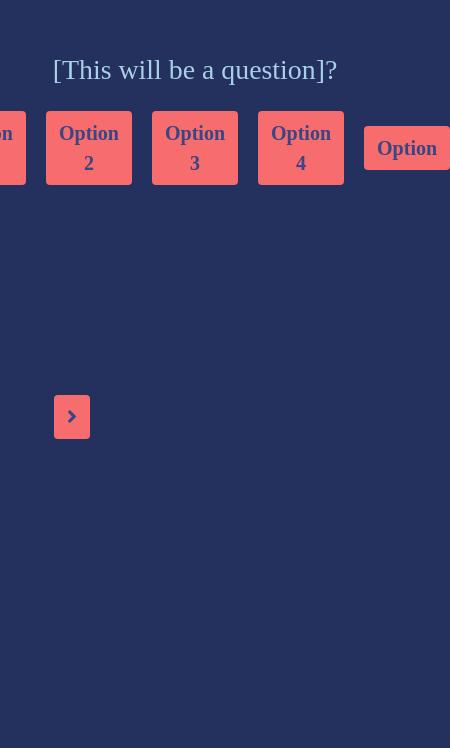
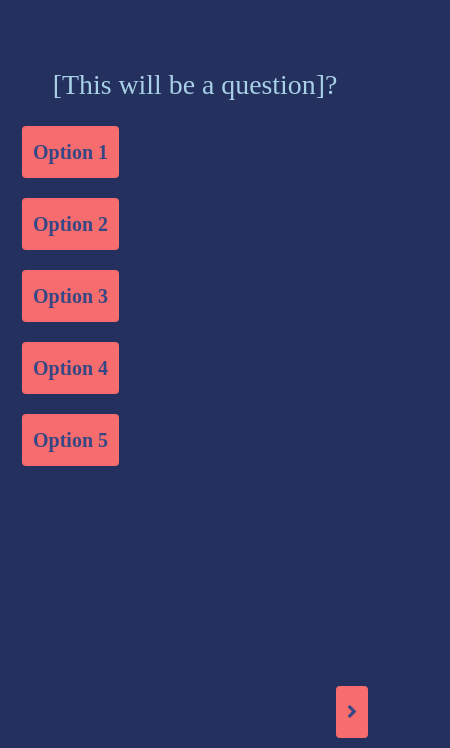
Before and after one commit to MarioReid/project-1, a plain HTML site: page questions-page.html in a window 390 px wide. Shown: the part 247-995 px from the top of the page, 450 px wide, since content can reach past the window. Before the commit the page ends 844 px from the top, so only its background shows below. Drawn offline with nearby package versions, Linux system fonts and the light colour scheme.

Commit message:
Refactored code to be more mobile-friendly, specifically with the buttons

```diff
--- a/assets/css/questions-page.css
+++ b/assets/css/questions-page.css
@@ -2,7 +2,7 @@ body {
 	background-color: #24305e;
 }
 
-.questionContainer {
+#questionContainer {
 	margin-top: 300px;
 }
 
@@ -13,7 +13,7 @@ h1 {
 	margin: 15px;
 }
 
-.buttonsContainer {
+.#buttonsContainer {
 	display: flex;
 	align-items: center;
 	justify-content: center;
@@ -26,6 +26,7 @@ button {
 	background-color: #f76c6c !important;
 	color: #374785 !important;
 	font-size: 20px !important;
+	padding: 10px !important;
 	margin: 10px;
 }
 
@@ -34,8 +35,7 @@ button:hover {
 	color: #f76c6c !important;
 }
 
-.next {
+#nextBtn {
 	float: right;
-	margin-right: 300px;
 	margin-top: 200px;
 }
--- a/questions-page.html
+++ b/questions-page.html
@@ -25,20 +25,39 @@
     <title>visualize</title>
   </head>
   <body>
-		<div class="questionContainer">
+    <div class="container">
+      <div id="questionContainer">
+        <div class="row">
+          <div class="col-sm12">
             <h1>[This will be a question]?</h1>
-			<div class="buttonsContainer">
+          </div>
+        </div>
+        <div id="buttonsContainer" class="row">
+          <div class="col-sm-2">
             <button class="btn">Option 1</button>
+          </div>
+          <div class="col-sm-2">
             <button class="btn">Option 2</button>
+          </div>
+          <div class="col-sm-2">
             <button class="btn">Option 3</button>
+          </div>
+          <div class="col-sm-2">
             <button class="btn">Option 4</button>
-				<button class="btn">Option</button>
           </div>
+          <div class="col-sm-2">
+            <button class="btn">Option 5</button>
+          </div>
+        </div>
+      </div>
+      <div id="nextBtn" class="row">
+        <div class="col-sm-12">
           <a href="select-images.html"
-				><button class="btn next"><i class="fas fa-angle-right"></i></button
+            ><button class="btn"><i class="fas fa-angle-right"></i></button
           ></a>
         </div>
-
+      </div>
+    </div>
     <script src="" async defer></script>
   </body>
 </html>
```
Lines whose indentation alone changed are shown as unchanged.
